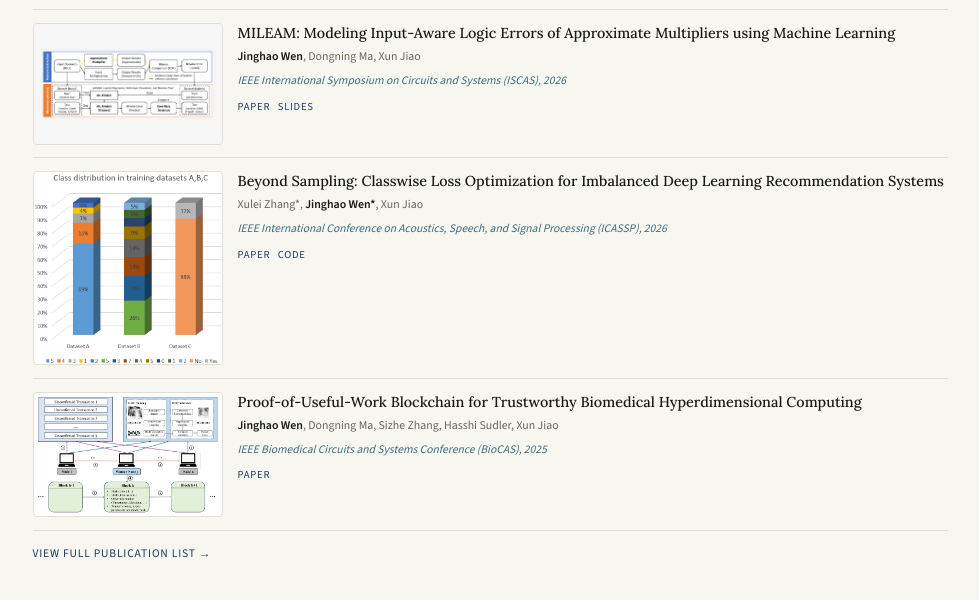
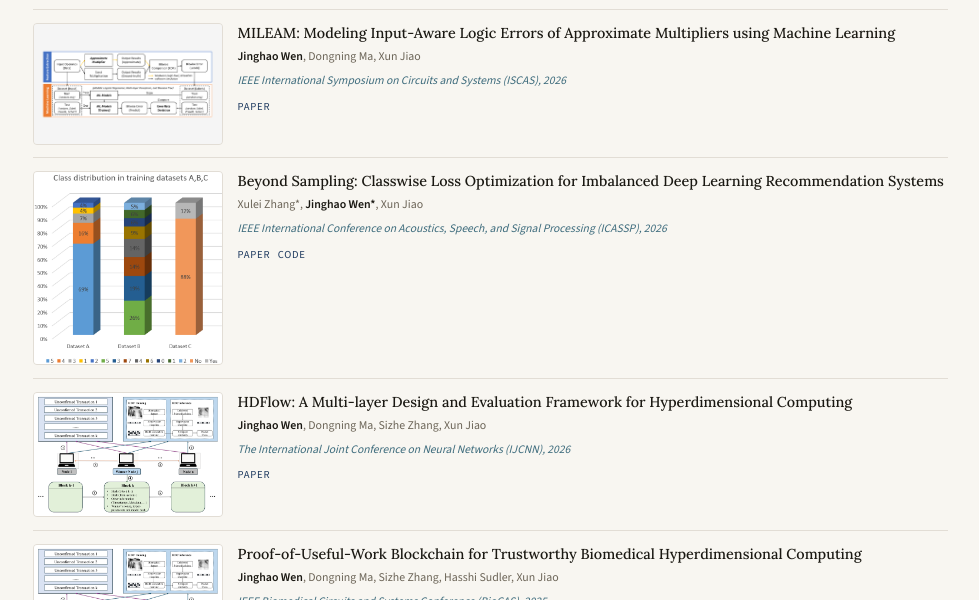
Before and after one commit to jinghaowen27/jinghaowen27.github.io, an Astro site: page / in a window 1280 px wide. Shown: the part 1137-1737 px from the top of the page, without its empty margins (280-1259 px from the left). Built offline with nearby package versions, Linux system fonts and the light colour scheme; Astro itself is replaced by a stand-in of ours.

Commit message:
Update index.astro

```diff
--- a/src/pages/index.astro
+++ b/src/pages/index.astro
@@ -65,7 +65,7 @@ import BaseLayout from "../layouts/BaseLayout.astro";
           <div class="pub-authors en"><strong>Jinghao Wen</strong>, Dongning Ma, Xun Jiao</div>
           <div class="pub-authors zh" style="display:none"><strong>Jinghao Wen</strong>, Dongning Ma, Xun Jiao</div>
           <div class="pub-venue">IEEE International Symposium on Circuits and Systems (ISCAS), 2026</div>
-          <div class="pub-links"><a class="pub-link" href="#">Paper</a><a class="pub-link" href="#">Slides</a></div>
+          <div class="pub-links"><a class="pub-link" href="#">Paper</a></div>
         </div>
       </div>
       <div class="pub-item" data-topic="robust" data-selected="1">
@@ -76,7 +76,19 @@ import BaseLayout from "../layouts/BaseLayout.astro";
           <div class="pub-authors en">Xulei Zhang*, <strong>Jinghao Wen*</strong>, Xun Jiao</div>
           <div class="pub-authors zh" style="display:none">Xulei Zhang*, <strong>Jinghao Wen*</strong>, Xun Jiao</div>
           <div class="pub-venue">IEEE International Conference on Acoustics, Speech, and Signal Processing (ICASSP), 2026</div>
-          <div class="pub-links"><a class="pub-link" href="https://arxiv.org/abs/2601.15482">Paper</a><a class="pub-link" href="https://github.com/miraclehetech/EACL2026-Martingale-Foresight-Sampling">Code</a></div>
+          <div class="pub-links"><a class="pub-link" href="#">Paper</a><a class="pub-link" href="https://github.com/jinghaowen27/Class-Imbalance">Code</a></div>
+        </div>
+      </div>
+
+      <div class="pub-item" data-topic="hdc" data-selected="1">
+        <img class="pub-thumb" src="/images/thumbnails/HDCoin.jpg" alt="Paper Title">
+        <div class="pub-body">
+          <div class="pub-title en">HDFlow: A Multi-layer Design and Evaluation Framework for Hyperdimensional Computing</div>
+          <div class="pub-title zh" style="display:none">HDFlow: A Multi-layer Design and Evaluation Framework for Hyperdimensional Computing</div>
+          <div class="pub-authors en"><strong>Jinghao Wen</strong>, Dongning Ma, Sizhe Zhang, Xun Jiao</div>
+          <div class="pub-authors zh" style="display:none"><strong>Jinghao Wen</strong>, Dongning Ma, Sizhe Zhang, Xun Jiao</div>
+          <div class="pub-venue">The International Joint Conference on Neural Networks (IJCNN), 2026</div>
+          <div class="pub-links"><a class="pub-link" href="#">Paper</a></div>
         </div>
       </div>
 
@@ -126,7 +138,18 @@ import BaseLayout from "../layouts/BaseLayout.astro";
             <div class="pub-authors en">Xulei Zhang*, <strong>Jinghao Wen*</strong>, Xun Jiao</div>
             <div class="pub-authors zh" style="display:none">Xulei Zhang*, <strong>Jinghao Wen*</strong>, Xun Jiao</div>
             <div class="pub-venue">IEEE International Conference on Acoustics, Speech, and Signal Processing (ICASSP), 2026</div>
-            <div class="pub-links"><a class="pub-link" href="https://arxiv.org/abs/2601.15482">Paper</a><a class="pub-link" href="https://github.com/miraclehetech/EACL2026-Martingale-Foresight-Sampling">Code</a></div>
+            <div class="pub-links"><a class="pub-link" href="https://arxiv.org/abs/2601.15482">Paper</a><a class="pub-link" href="https://github.com/jinghaowen27/Class-Imbalance">Code</a></div>
+          </div>
+        </div>
+        <div class="pub-item" data-topic="hdc" data-selected="1">
+          <img class="pub-thumb" src="/images/thumbnails/HDCoin.jpg" alt="Paper Title">
+          <div class="pub-body">
+            <div class="pub-title en">HDFlow: A Multi-layer Design and Evaluation Framework for Hyperdimensional Computing</div>
+            <div class="pub-title zh" style="display:none">HDFlow: A Multi-layer Design and Evaluation Framework for Hyperdimensional Computing</div>
+            <div class="pub-authors en"><strong>Jinghao Wen</strong>, Dongning Ma, Sizhe Zhang, Xun Jiao</div>
+            <div class="pub-authors zh" style="display:none"><strong>Jinghao Wen</strong>, Dongning Ma, Sizhe Zhang, Xun Jiao</div>
+            <div class="pub-venue">The International Joint Conference on Neural Networks (IJCNN), 2026</div>
+            <div class="pub-links"><a class="pub-link" href="#">Paper</a></div>
           </div>
         </div>
       </div>
@@ -166,7 +189,7 @@ import BaseLayout from "../layouts/BaseLayout.astro";
             <div class="pub-authors en">Xulei Zhang*, <strong>Jinghao Wen*</strong>, Xun Jiao</div>
             <div class="pub-authors zh" style="display:none">Xulei Zhang*, <strong>Jinghao Wen*</strong>, Xun Jiao</div>
             <div class="pub-venue">IEEE International Conference on Acoustics, Speech, and Signal Processing (ICASSP), 2026</div>
-            <div class="pub-links"><a class="pub-link" href="https://arxiv.org/abs/2601.15482">Paper</a><a class="pub-link" href="https://github.com/miraclehetech/EACL2026-Martingale-Foresight-Sampling">Code</a></div>
+            <div class="pub-links"><a class="pub-link" href="https://arxiv.org/abs/2601.15482">Paper</a><a class="pub-link" href="https://github.com/jinghaowen27/Class-Imbalance">Code</a></div>
           </div>
         </div>
       </div>
@@ -195,6 +218,19 @@ import BaseLayout from "../layouts/BaseLayout.astro";
             <div class="pub-links"><a class="pub-link" href="https://ieeexplore.ieee.org/abstract/document/11327514">Paper</a></div>
           </div>
         </div>
+
+        <div class="pub-item" data-topic="hdc" data-selected="1">
+          <img class="pub-thumb" src="/images/thumbnails/HDCoin.jpg" alt="Paper Title">
+          <div class="pub-body">
+            <div class="pub-title en">HDFlow: A Multi-layer Design and Evaluation Framework for Hyperdimensional Computing</div>
+            <div class="pub-title zh" style="display:none">HDFlow: A Multi-layer Design and Evaluation Framework for Hyperdimensional Computing</div>
+            <div class="pub-authors en"><strong>Jinghao Wen</strong>, Dongning Ma, Sizhe Zhang, Xun Jiao</div>
+            <div class="pub-authors zh" style="display:none"><strong>Jinghao Wen</strong>, Dongning Ma, Sizhe Zhang, Xun Jiao</div>
+            <div class="pub-venue">The International Joint Conference on Neural Networks (IJCNN), 2026</div>
+            <div class="pub-links"><a class="pub-link" href="#">Paper</a></div>
+          </div>
+        </div>
+
       </div>
       <div class="pub-topic-group" id="home-topic-medical"><div class="pub-topic-label en">Medical AI</div><div class="pub-topic-label zh" style="display:none">医学人工智能</div>
 
```
